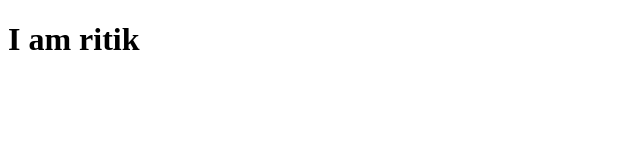
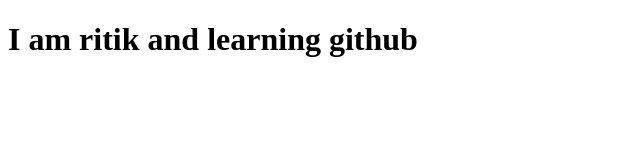
Before and after one commit to Er-RitikTiwari/learner, a plain HTML site: page index.html in a window 1280 px wide. Shown: the whole page, without its empty margins (0-640 px from the left). Drawn offline with Linux system fonts and the light colour scheme.

Commit message:
updated html file

```diff
--- a/index.html
+++ b/index.html
@@ -6,6 +6,6 @@
     <title>git hub</title>
 </head>
 <body>
-    <h1>I am ritik</h1>
+    <h1>I am ritik and learning github</h1>
 </body>
 </html>
```
